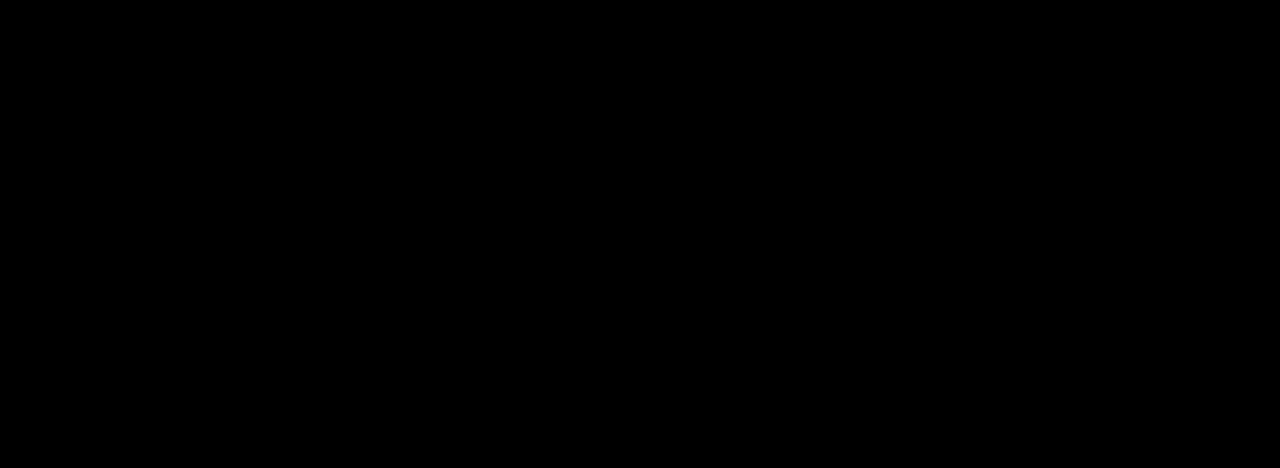
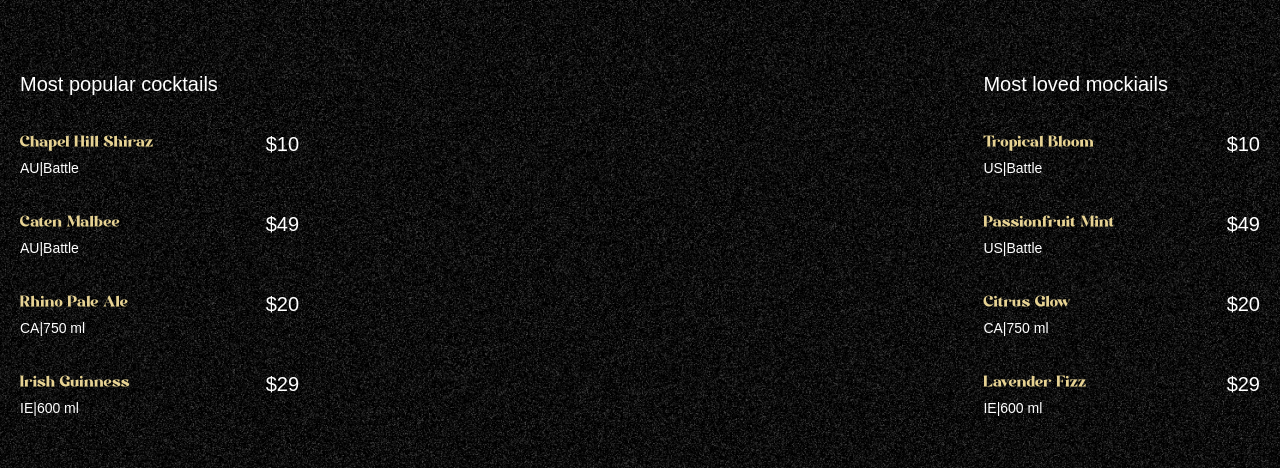
Before and after one commit to Ifechukwu-Francis/gsap_chocolates, a React (Vite) app: page / in a window 1280 px wide. Shown: the part 890-1358 px from the top of the page. Built offline with nearby package versions, Linux system fonts and the light colour scheme; a web font is replaced by a local one.

Commit message:
Implemented Cocktails Section

```diff
--- a/src/App.jsx
+++ b/src/App.jsx
@@ -5,13 +5,14 @@
 gsap.registerPlugin(ScrollTrigger, SplitText);
 import React from 'react'
 import Hero from './components/Hero.jsx';
+import Cocktails from './components/Cocktails.jsx';
 
 const App = () => {
   return (
    <main>
     <Navbar />
     <Hero  />
-    <div className='h-dvh bg-black'></div>
+    <Cocktails />
    </main>
   )
 }
--- /dev/null
+++ b/src/components/Cocktails.jsx
@@ -0,0 +1,68 @@
+import React from 'react'
+import { cocktailLists, mockTailLists } from '../../constants'
+import { useGSAP } from '@gsap/react'
+import gsap from 'gsap';
+
+const Cocktails = () => {
+    useGSAP(() => {
+        const parallaxTimeline = gsap.timeline({
+            scrollTrigger: {
+                trigger: '#cocktails',
+                start:'top 30%',
+                end:'bottom 80%',
+                scrub: true,
+
+            }
+        })
+        parallaxTimeline
+        .from('#c-left-leaf',{
+            x: -100, y: 100
+        })
+        .from('#c-right-leaf',{
+            x:100, y:100
+        })
+    })
+  return (
+
+    <section id='cocktails' className='noisy'>
+        <img src="/images/cocktail-left-leaf.png" alt="l-leaf" id='c-left-leaf'/>
+        <img src="/images/cocktail-right-leaf.png" alt="r-leaf" id='c-right-leaf'/>
+
+
+        <div className="list">
+            <div className="popular">
+                <h2>Most popular cocktails</h2>
+
+                <ul>
+                    {cocktailLists.map(({name, country, detail, price}) =>(
+                        <li key={name}>
+                            <div className="md:me-28">
+                                <h3>{name}</h3>
+                                <p>{country}|{detail}</p>
+                            </div>
+                            <span>{price}</span>
+                        </li>
+                    ))}
+                </ul>
+            </div>
+              <div className="loved">
+                <h2>Most loved mockiails</h2>
+
+                <ul>
+                    {mockTailLists.map(({name, country, detail, price}) =>(
+                        <li key={name}>
+                            <div className="me-28">
+                                <h3>{name}</h3>
+                                <p>{country}|{detail}</p>
+                            </div>
+                            <span>{price}</span>
+                        </li>
+                    ))}
+                </ul>
+            </div>
+        </div>
+    </section>
+  )
+}
+
+export default Cocktails
```
